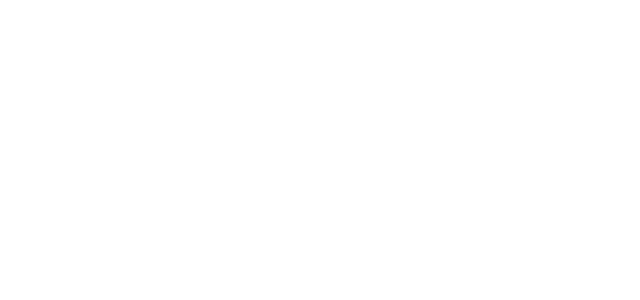
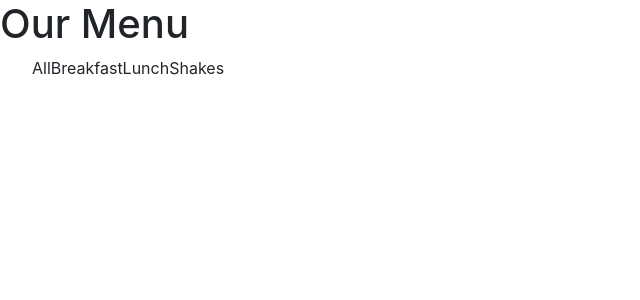
Before and after one commit to NishatFariza/react-food-menu, a React (Create React App) app: page / in a window 1280 px wide. Shown: the top 300 px of the page, without its empty margins (0-640 px from the left). Built offline with nearby package versions, Linux system fonts and the light colour scheme; the HTML template or start-up script is replaced by a standard one.

Commit message:
add menu

```diff
--- a/src/App.js
+++ b/src/App.js
@@ -1,9 +1,10 @@
+import Menu from "./components/menu/Menu";
 
 
 function App() {
   return (
     <>
-
+      <Menu></Menu>
     </>
   );
 }
--- a/src/components/menu/Menu.css
+++ b/src/components/menu/Menu.css
@@ -0,0 +1,4 @@
+.nav-menu h1 {
+  color: #102a42;
+  text-align: center;
+}
--- a/src/components/menu/Menu.jsx
+++ b/src/components/menu/Menu.jsx
@@ -3,7 +3,16 @@
 const Menu = () => {
     return (
         <div>
-            <h1>Our Menu</h1>
+           <div className='nav-menu'>
+               <h1>Our Menu</h1>
+               <ul>
+                   <span>All</span>
+                   <span>Breakfast</span>
+                   <span>Lunch</span>
+                   <span>Shakes</span>
+               </ul>
+
+           </div>
         </div>
     );
 };
```
